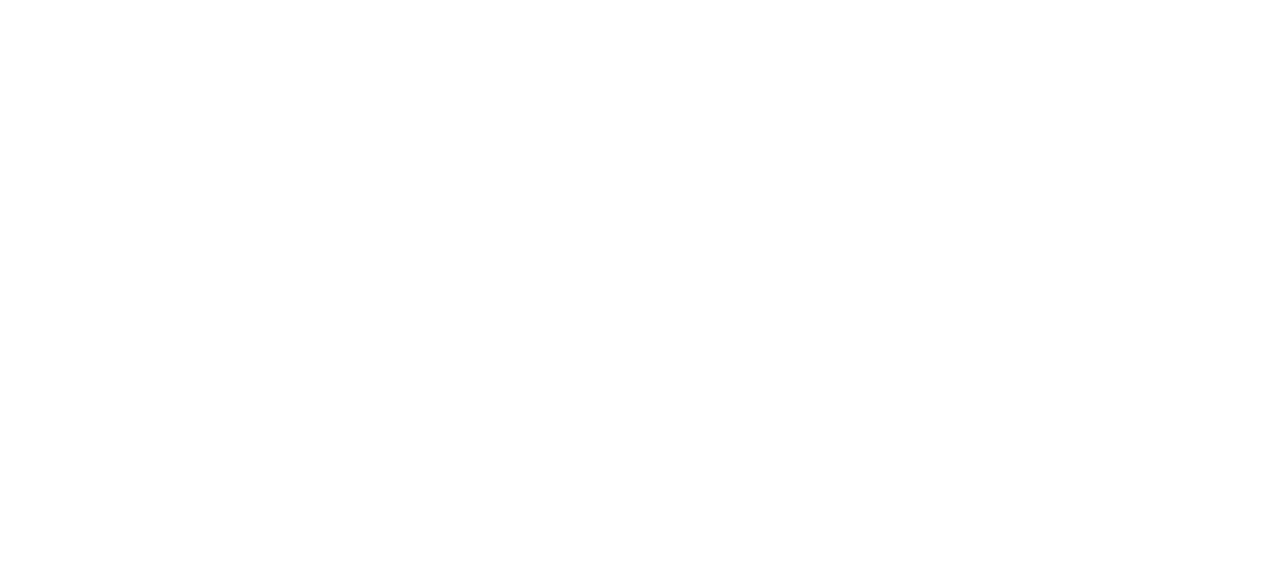
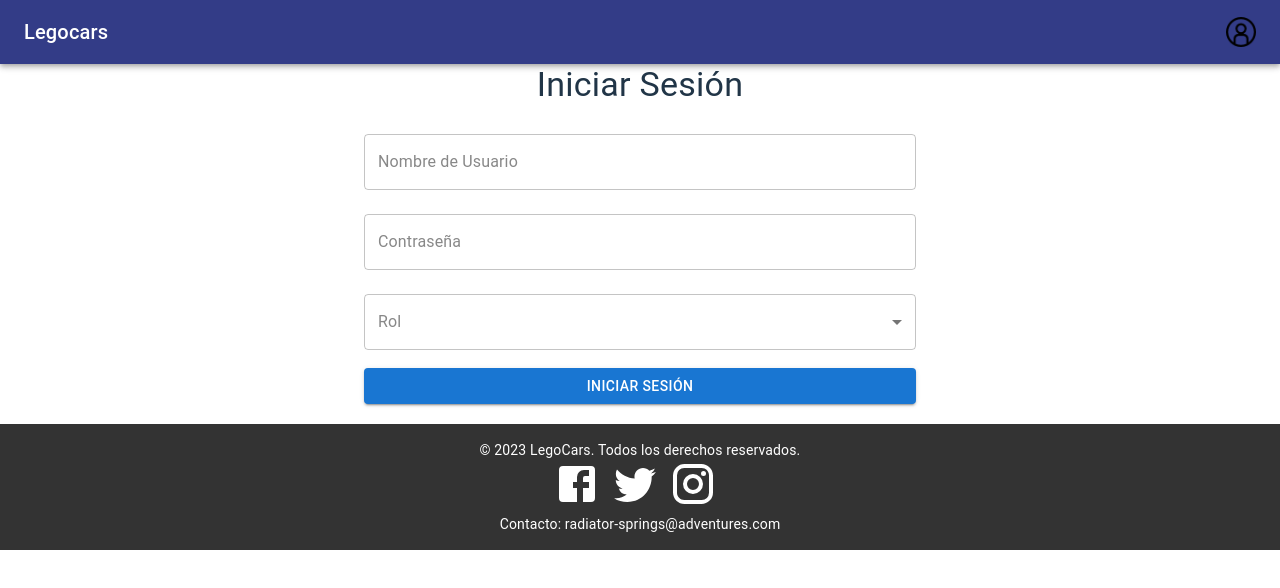
Before and after one commit to jeaako/Legocars, a React (Vite) app: page /login in a window 1280 px wide. Before the commit this address had no page. Shown: the top 588 px of the page. Built offline with nearby package versions, Linux system fonts and the light colour scheme.

Commit message:
Rutas por Rol

```diff
--- a/src/App.jsx
+++ b/src/App.jsx
@@ -1,25 +1,45 @@
 // App.jsx
 
 import './App.css';
-import { Routes, Route } from "react-router-dom";
+import { Routes, Route, Navigate } from "react-router-dom";
 //import Layout from './components/Layout';
 import Home from './pages/Home';
 import HomeAsistente from './pages/HomeAsistente';
 import HomeAyuntamiento from './pages/HomeAyuntamiento';
 import HomeEquipo from './pages/HomeEquipo';
 import HomeFederacion from './pages/HomeFederacion';
+import Login from './pages/Login';
+import Logout from './pages/Logout';
+
+import { UserProvider } from './auth-routes/UserContext';
+import { useUser } from './auth-routes/UserContext'
+import Layout from './components/Layout';
+import PrivateRoute from './auth-routes/PrivateRoute';
+
+function AuthenticatedRoutes() {
+  const { isAuthenticated } = useUser();
+
+  return (
+    <Routes>
+      <Route path="/*" element={<Layout />} >
+       <Route index element={<Home />} />
+       <Route path="login" element={ !isAuthenticated ? <Login /> : <Navigate to={"/logout"} />} />
+       <Route path="logout" element={<PrivateRoute ><Logout /></PrivateRoute>} />
+       <Route path="asistente" element={<PrivateRoute rol={'asistente'}><HomeAsistente /></PrivateRoute>} />
+       <Route path="ayuntamiento" element={<PrivateRoute rol={'ayuntamiento'}><HomeAyuntamiento /></PrivateRoute>} />
+       <Route path="equipo" element={<PrivateRoute rol={'equipo'}><HomeEquipo /></PrivateRoute>} />
+       <Route path="federacion"element={<PrivateRoute rol={'federacion'}><HomeFederacion /></PrivateRoute>} />
+      </Route>
+    </Routes>
+  );
+}
 
 function App() {
-
   return (
       <div>
-      <Routes>
-          <Route index element={<Home />} />
-          <Route path="/asistente" element={<HomeAsistente />} />
-          <Route path="/ayuntamiento" element={<HomeAyuntamiento />} />
-          <Route path="/equipo" element={<HomeEquipo />} />
-          <Route path="/federacion" element={<HomeFederacion />} />
-      </Routes>
+      <UserProvider>
+       <AuthenticatedRoutes />
+      </UserProvider>
       </div>
   );
 }
--- /dev/null
+++ b/src/auth-routes/PrivateRoute.jsx
@@ -0,0 +1,19 @@
+import { Navigate } from 'react-router-dom';
+import { useUser } from './UserContext';
+import PropTypes from 'prop-types';
+
+function PrivateRoute({ children}) {
+    const { isAuthenticated } = useUser();
+
+    if (!isAuthenticated) {
+        return <Navigate to="/login" />;
+    } else
+     return children;
+}
+
+PrivateRoute.propTypes = {
+    children: PropTypes.node.isRequired,
+    rol: PropTypes.string,
+};
+
+export default PrivateRoute;
--- /dev/null
+++ b/src/auth-routes/UserContext.jsx
@@ -0,0 +1,39 @@
+// UserContext.js
+import { createContext, useContext, useState } from 'react';
+import PropTypes from 'prop-types';
+
+const UserContext = createContext();
+
+export const UserProvider = ({ children }) => {
+  const [userRole, setUserRole] = useState('noRole');
+  const [isAuthenticated, setIsAuthenticated] = useState(false);
+
+  const loginUser = (newRole) => {
+    setIsAuthenticated(true);
+    setUserRole(newRole);
+  };
+
+  const logoutUser = () => {
+    setIsAuthenticated(false);
+    setUserRole('noRole');
+
+  };
+
+  return (
+    <UserContext.Provider value={{ userRole, isAuthenticated, loginUser, logoutUser }}>
+      {children}
+    </UserContext.Provider>
+  );
+};
+
+export const useUser = () => {
+  const context = useContext(UserContext);
+  if (!context) {
+    throw new Error('useUser must be used within a UserProvider');
+  }
+  return context;
+};
+
+UserProvider.propTypes = {
+  children: PropTypes.node.isRequired,
+};
--- a/src/components/Header.jsx
+++ b/src/components/Header.jsx
@@ -1,14 +1,34 @@
 
 // Header.jsx
-import { AppBar, Toolbar, Typography } from '@mui/material';
-import PropTypes from 'prop-types';
+import { AppBar, Toolbar, Typography, Button, Link } from '@mui/material';
+import { useUser } from '../auth-routes/UserContext';
+import { useNavigate } from 'react-router-dom';
 
+const Header = () => {
 
-const Header = ({ onLoginClick }) => {
+  const navigate = useNavigate();
+
+  const handleLoginClick = () => {
+    navigate('/login'); // Navegar al LoginForm
+  };
+
+  const { userRole } = useUser();
+
   return (
     <AppBar position="static" sx={{ backgroundColor: '#333c87' }}>
       <Toolbar sx={{ justifyContent: 'space-between' }}>
         <Typography variant="h6">Legocars</Typography>
+        {userRole === 'federacion' && (
+          <Button component={Link} to="/federacion" color="inherit">
+            Federación
+          </Button>
+        )}
+        {userRole === 'ayuntamiento' && (
+          <Button component={Link} to="/ayuntamiento" color="inherit">
+            Ayuntamiento
+          </Button>
+        )}
+        {/* Agrega más casos según sea necesario */}
         <div style={{ display: 'flex', alignItems: 'center' }}>
           <img
             src={"../../resources/acceso.png"}
@@ -19,7 +39,7 @@
               cursor: 'pointer',
               marginLeft: '10px',
             }}
-            onClick={onLoginClick}
+            onClick={handleLoginClick}
           />
         </div>
       </Toolbar>
@@ -27,8 +47,4 @@
   );
 };
 
-Header.propTypes = {
-  onLoginClick: PropTypes.func.isRequired,
-};
-
 export default Header;
--- /dev/null
+++ b/src/components/Layout.jsx
@@ -0,0 +1,16 @@
+import Header from "./Header";
+import Footer from "./Footer";
+import { useOutlet } from 'react-router-dom';
+
+const Layout = () => {
+    let outlet = useOutlet();
+    return (
+        <div>
+            <Header />
+            {outlet}
+            <Footer />
+        </div>
+    );
+};
+
+export default Layout;
--- a/src/pages/HomeAsistente.jsx
+++ b/src/pages/HomeAsistente.jsx
@@ -1,19 +1,11 @@
 // HomeAsistente.jsx
-import Header from '../components/HeaderAsistAyun';
-import Footer from '../components/Footer';
 import Typography from '@mui/material/Typography';
 
 const HomeAsistente = () => {
   return (
-    <>
-      <Header/>
-
       <div style={{ textAlign: 'center', marginTop: '20px' }}>
         <Typography variant="h5">Estás en el home asistente</Typography>
       </div>
-
-      <Footer />
-    </>
   );
 };
 
--- a/src/pages/HomeAyuntamiento.jsx
+++ b/src/pages/HomeAyuntamiento.jsx
@@ -1,18 +1,12 @@
 // HomeAyuntamiento.jsx
-import Header from '../components/HeaderAsistAyun';
-import Footer from '../components/Footer';
 import Typography from '@mui/material/Typography';
 
 const HomeAyuntamiento = () => {
   return (
     <>
-      <Header/>
-
       <div style={{ textAlign: 'center', marginTop: '20px' }}>
         <Typography variant="h5">Estás en el home ayuntamiento</Typography>
       </div>
-
-      <Footer />
     </>
   );
 };
--- a/src/pages/HomeEquipo.jsx
+++ b/src/pages/HomeEquipo.jsx
@@ -1,18 +1,12 @@
 // HomeEquipo.jsx
-import Header from '../components/HeaderEquipo';
-import Footer from '../components/Footer';
 import Typography from '@mui/material/Typography';
 
 const HomeEquipo = () => {
   return (
     <>
-      <Header/>
-
       <div style={{ textAlign: 'center', marginTop: '20px' }}>
         <Typography variant="h5">Estás en el home equipo</Typography>
       </div>
-
-      <Footer />
     </>
   );
 };
--- a/src/pages/HomeFederacion.jsx
+++ b/src/pages/HomeFederacion.jsx
@@ -1,19 +1,13 @@
 // HomeFederacion.jsx
 
-import Header from '../components/HeaderFed';
-import Footer from '../components/Footer';
 import Typography from '@mui/material/Typography';
 
 const HomeFederacion = () => {
   return (
     <>
-      <Header/>
-
       <div style={{ textAlign: 'center', marginTop: '20px' }}>
         <Typography variant="h5">Estás en el home federación</Typography>
       </div>
-
-      <Footer />
     </>
   );
 };
--- a/src/components/LoginForm.jsx
+++ b/src/pages/Login.jsx
@@ -1,40 +1,30 @@
-// LoginForm.jsx
+// Login.jsx
 import  { useState } from 'react';
 import { useNavigate } from 'react-router-dom';
 import { Container, Typography, TextField, Button, Select, MenuItem, InputLabel, FormControl } from '@mui/material';
-import PropTypes from 'prop-types';
+import { useUser } from '../auth-routes/UserContext';
 
-const LoginForm = ({ onClose }) => {
+const Login = () => {
   const [username, setUsername] = useState('');
   const [password, setPassword] = useState('');
   const [role, setRole] = useState('');
   const navigate = useNavigate();
+  const { loginUser } = useUser();
 
   const handleChange = (event) => {
     setRole(event.target.value);
   };
 
-  const handleSubmit = (e) => {
+  const handleSubmit = async (e) => {
     e.preventDefault();
-    switch (role) {
-      case 'federacion':
-        navigate('/federacion');
-        break;
-      case 'ayuntamiento':
-        navigate('/ayuntamiento');
-        break;
-        case 'equipo':
-          navigate('/equipo');
-        break;
-      case 'asistente':
-        navigate('/asistente');
-        break;
-      // Agrega más casos según sea necesario
-      default:
-        break;
+    if (role != 'noRole') {
+      await loginUser(role);
+      navigate(`/${role}`);
+    } else {
+      alert('Es necesario loguearse para acceder esta funcionalidad.');
+      navigate(`/`);
     }
     // Aquí puedes manejar la lógica de inicio de sesión, como enviar los datos al servidor
-    onClose(); // Cierra el formulario después del envío del formulario
   };
 
   return (
@@ -86,8 +76,5 @@
   );
 };
 
-LoginForm.propTypes = {
-  onClose: PropTypes.func.isRequired,
-};
 
-export default LoginForm;
+export default Login;
--- /dev/null
+++ b/src/pages/Logout.jsx
@@ -0,0 +1,28 @@
+import { useNavigate } from 'react-router-dom';
+import { useUser } from '../auth-routes/UserContext';
+import Button from '@mui/material/Button';
+
+function Logout() {
+  const navigate = useNavigate();
+  const { userRole, logoutUser } = useUser();
+
+  const handleYesClick = () => {
+    // Aquí puedes agregar lógica para cerrar la sesión del usuario
+    logoutUser();
+    navigate('/login');
+  };
+
+  const handleNoClick = () => {
+    navigate(`/${userRole}`);
+  };
+
+  return (
+    <div>
+      <h2>¿Quieres cerrar sesión?</h2>
+      <Button variant="contained" color="primary" onClick={handleYesClick}>Sí</Button>
+      <Button variant="contained" color="secondary" onClick={handleNoClick}>No</Button>
+    </div>
+  );
+}
+
+export default Logout;
```
Also changed, not shown: src/pages/Home.jsx (+1 -26 lines).
